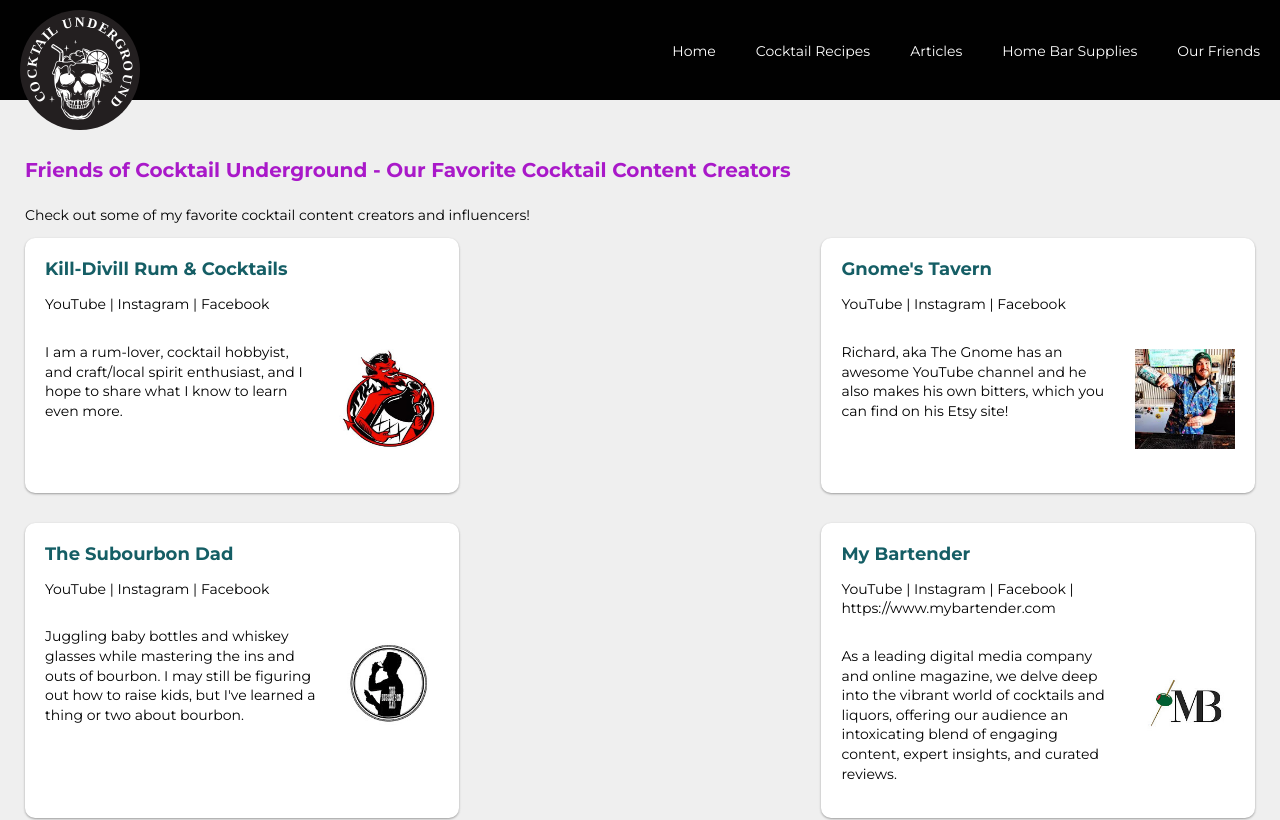
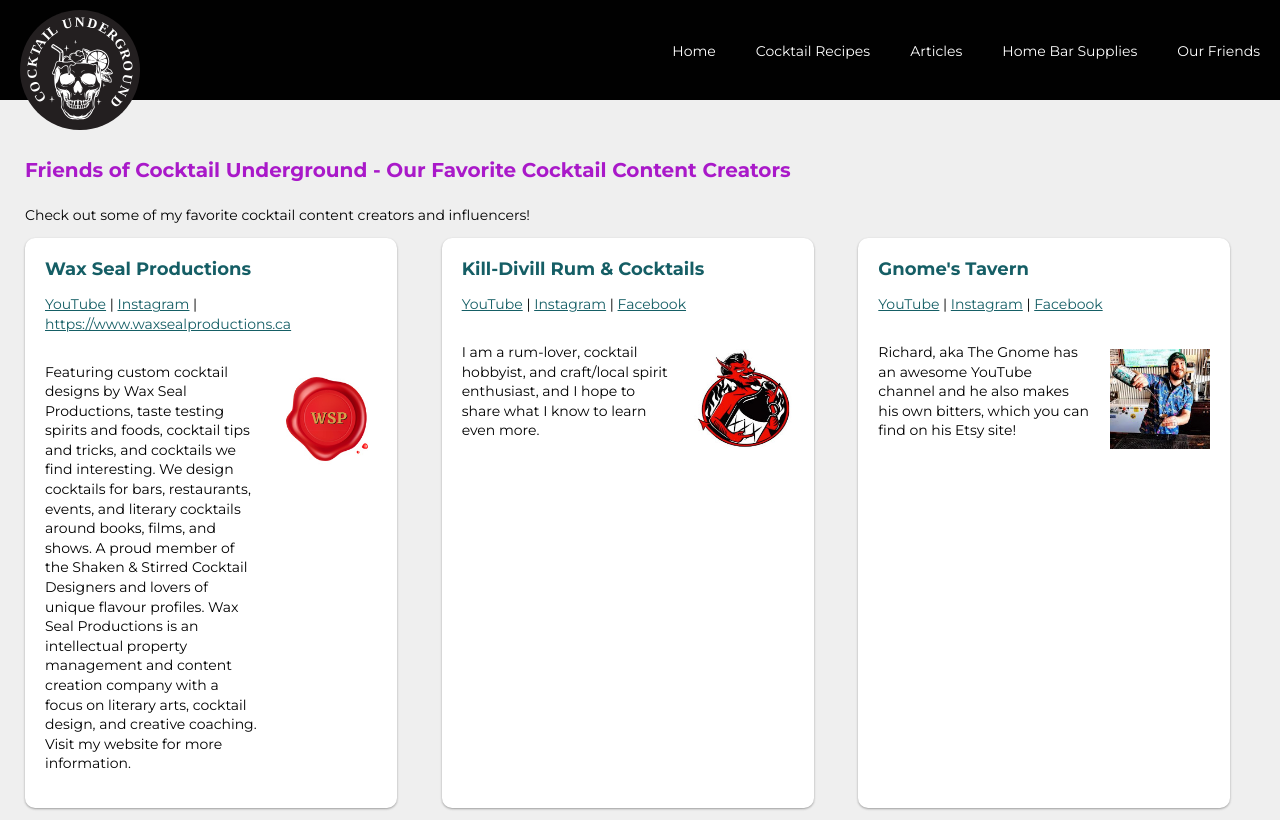
Before and after one commit to violetcrumble/od3b-fe, a Next.js app: page /friends in a window 1280 px wide. Shown: the top 820 px of the page. Built offline with nearby package versions, Linux system fonts and the light colour scheme.

Commit message:
adding a friend card, blog posts

```diff
--- a/components/Cards/BlogListingCard/BlogListingCard.js
+++ b/components/Cards/BlogListingCard/BlogListingCard.js
@@ -32,6 +32,7 @@ export default function BlogListingCard(props) {
                         alt="Image not Available"
                         layout="responsive"
                         width="500"
+                        height="500"
                     />
                 </div>}
 
--- a/components/Friends.styled.js
+++ b/components/Friends.styled.js
@@ -1,10 +1,31 @@
 import styled from 'styled-components';
+import { breakpoints } from '../utils/stylevars';
 
 export const FriendsStyles = styled.main`
+
+  .listing-card {
+    width: 90%;
+    margin-bottom: 30px;
+  }
 
   .creator-info {
     a {
       text-decoration: underline;
     }
   }
+
+  @media (min-width: ${breakpoints.md}) {
+    .friend-cards {
+    display: flex;
+    justify-content: space-between;
+    flex-wrap: wrap;
+
+    .listing-card {
+      width: 27%;
+      margin-right: 2%;
+    }
+  }
+}
+
+
 `;
--- a/pages/friends/index.js
+++ b/pages/friends/index.js
@@ -8,7 +8,7 @@ import killdevill from '../../public/friends/killdevill.jpg';
 import gnome from '../../public/friends/gnome.jpeg';
 import mybartender from '../../public/friends/mybartender.jpg';
 import subourbondad from '../../public/friends/subourbondad.gif';
-import { Listing3ColStyles } from '../../components/Listings3Col.styled';
+import waxseal from '../../public/friends/waxseal.jpg';
 
 export default function Friends() {
     return (
@@ -25,7 +25,16 @@ export default function Friends() {
 
                     <p>Check out some of my favorite cocktail content creators and influencers!</p>
 
-                    <Listing3ColStyles>
+                    <div className="friend-cards">
+                        <CreatorCard
+                            name="Wax Seal Productions"
+                            youTubeURL="https://www.youtube.com/@waxsealproductions"
+                            instagramURL="https://www.instagram.com/waxsealproductions"
+                            bio="Featuring custom cocktail designs by Wax Seal Productions, taste testing spirits and foods, cocktail tips and tricks, and cocktails we find interesting. We design cocktails for bars, restaurants, events, and literary cocktails around books, films, and shows. A proud member of the Shaken & Stirred Cocktail Designers and lovers of unique flavour profiles. Wax Seal Productions is an intellectual property management and content creation company with a focus on literary arts, cocktail design, and creative coaching. Visit my website for more information."
+                            creatorImage={waxseal}
+                            websiteURL="https://www.waxsealproductions.ca"
+                        />
+
                         <CreatorCard
                             name="Kill-Divill Rum & Cocktails"
                             youTubeURL="https://www.youtube.com/@KillDivill"
@@ -63,7 +72,17 @@ export default function Friends() {
                             websiteURL="https://www.mybartender.com"
                         />
 
-                    </Listing3ColStyles>
+                        <CreatorCard
+                            name="My Bartender"
+                            youTubeURL="https://www.youtube.com/@mybartender"
+                            instagramURL="https://www.instagram.com/_mybartender/"
+                            facebookURL="https://www.facebook.com/mybartenderblog"
+                            bio="As a leading digital media company and online magazine, we delve deep into the vibrant world of cocktails and liquors, offering our audience an intoxicating blend of engaging content, expert insights, and curated reviews."
+                            creatorImage={mybartender}
+                            websiteURL="https://www.mybartender.com"
+                        />
+                    </div>
+
                 </FriendsStyles>
 
             </ContentWrapperConstrainedStyles>
```
Also changed, not shown: pages/blog/[blogUrlSlug].js (+9 -0 lines), pages/blog/index.js (+9 -1 lines), public/friends/waxseal.jpg (added).
